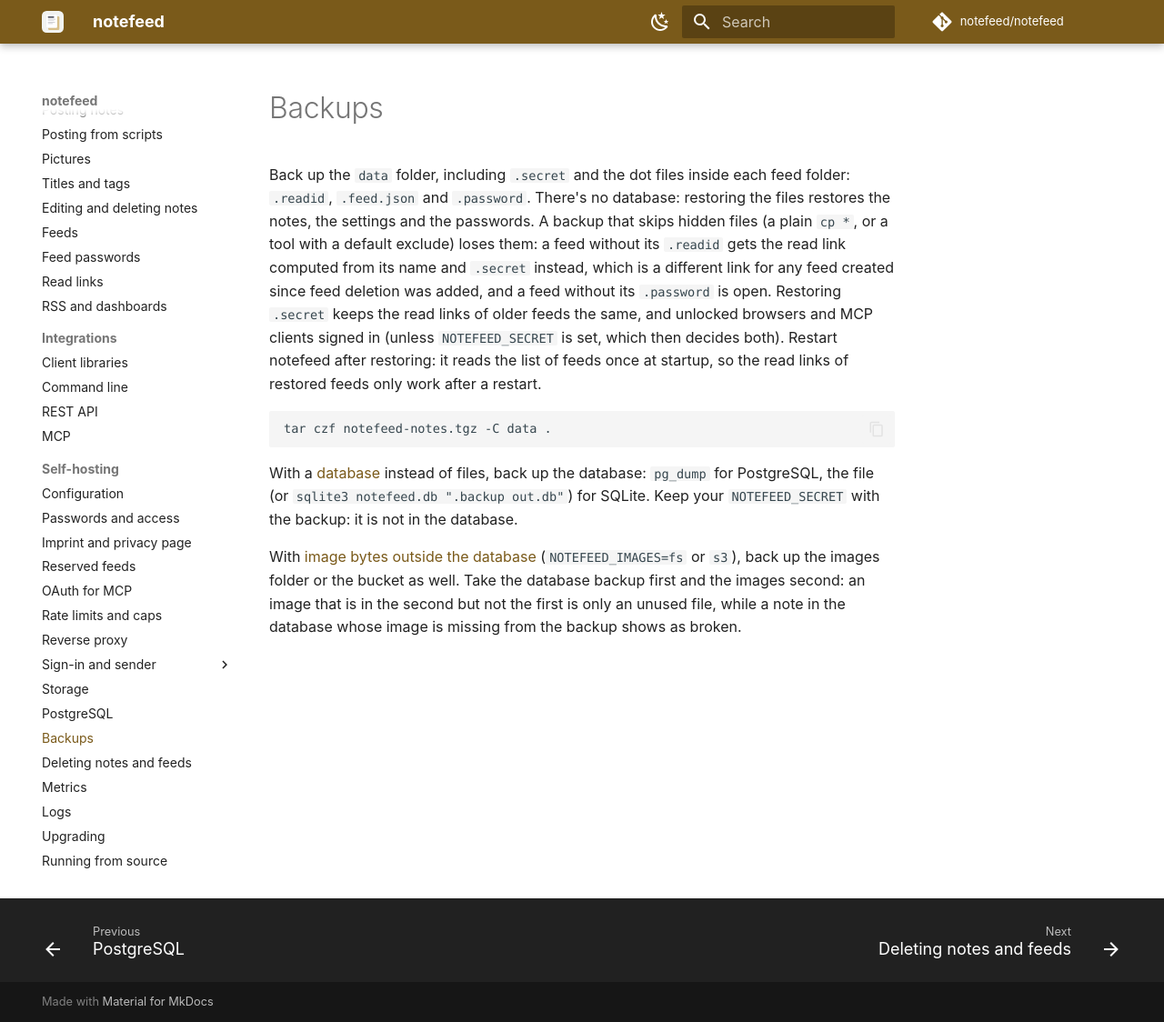
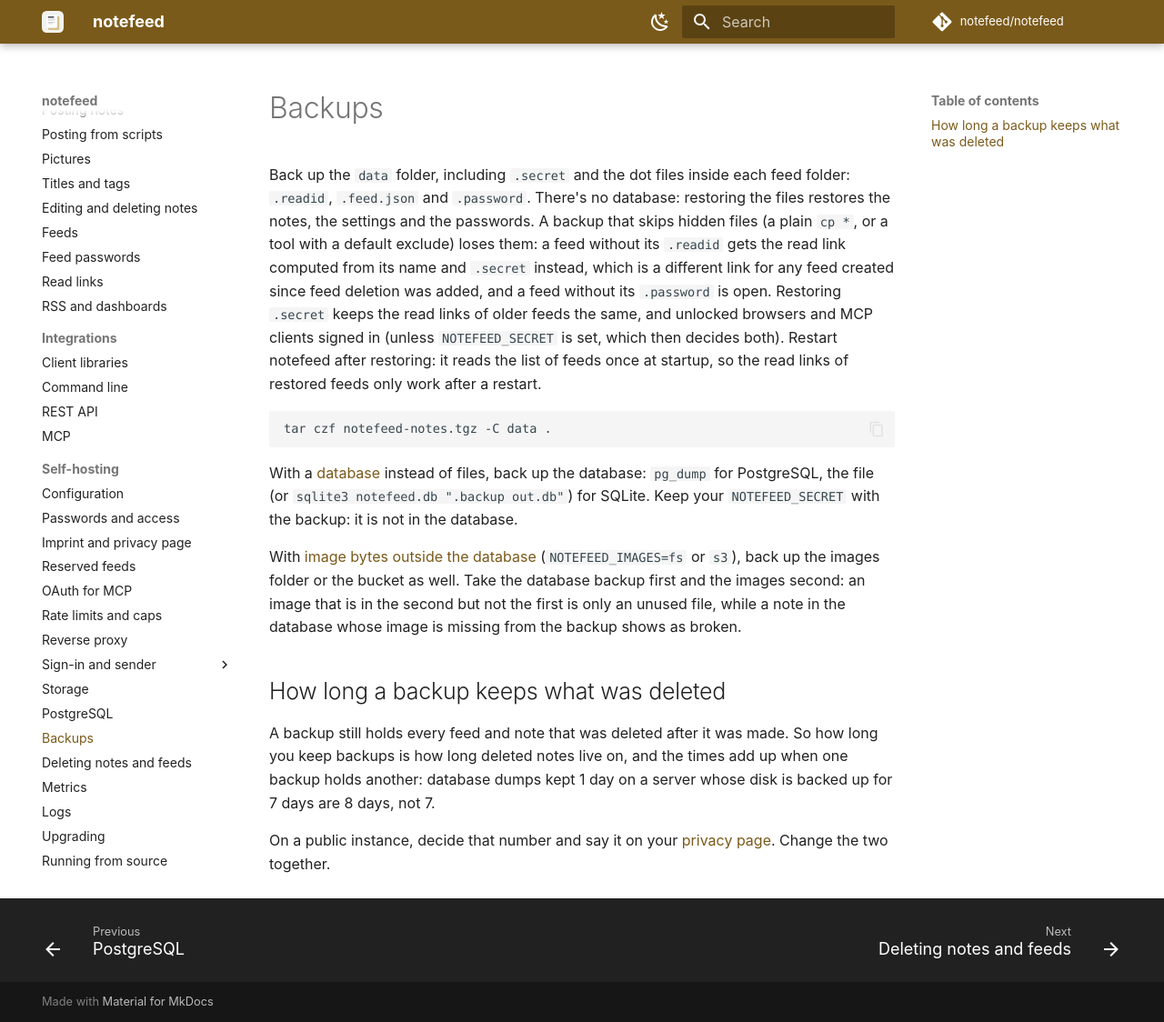
Before and after one commit to Marceltov/notefeed, an MkDocs documentation site: the page built from docs/self-hosting/backups.md, in a window 1280 px wide and 1124 px high. Shown: the whole window at 91% size. Built offline with MkDocs 1.6.1 and Material for MkDocs 9.7.7, drawn with Linux system fonts in a browser that asks for light colours; some web fonts are replaced; comment, search, counter and statistics services are not loaded.

Commit message:
NOTEFEED #133: the docs say that backups keep deleted notes, and that the privacy page should say for how long
Co-Authored-By: Claude Opus 5.5 <noreply@anthropic.com>
Claude-Session: https://claude.ai/code/session_01MhVw4W4mbWGVkujRRt2iDr

```diff
--- a/docs/self-hosting/backups.md
+++ b/docs/self-hosting/backups.md
@@ -9,3 +9,9 @@ tar czf notefeed-notes.tgz -C data .
 With a [database](storage.md#databases) instead of files, back up the database: `pg_dump` for PostgreSQL, the file (or `sqlite3 notefeed.db ".backup out.db"`) for SQLite. Keep your `NOTEFEED_SECRET` with the backup: it is not in the database.
 
 With [image bytes outside the database](storage.md#image-bytes-outside-the-database) (`NOTEFEED_IMAGES=fs` or `s3`), back up the images folder or the bucket as well. Take the database backup first and the images second: an image that is in the second but not the first is only an unused file, while a note in the database whose image is missing from the backup shows as broken.
+
+## How long a backup keeps what was deleted
+
+A backup still holds every feed and note that was deleted after it was made. So how long you keep backups is how long deleted notes live on, and the times add up when one backup holds another: database dumps kept 1 day on a server whose disk is backed up for 7 days are 8 days, not 7.
+
+On a public instance, decide that number and say it on your [privacy page](legal-pages.md#what-to-write). Change the two together.
```
Also changed, not shown: docs/self-hosting/legal-pages.md (+1 -1 lines).
